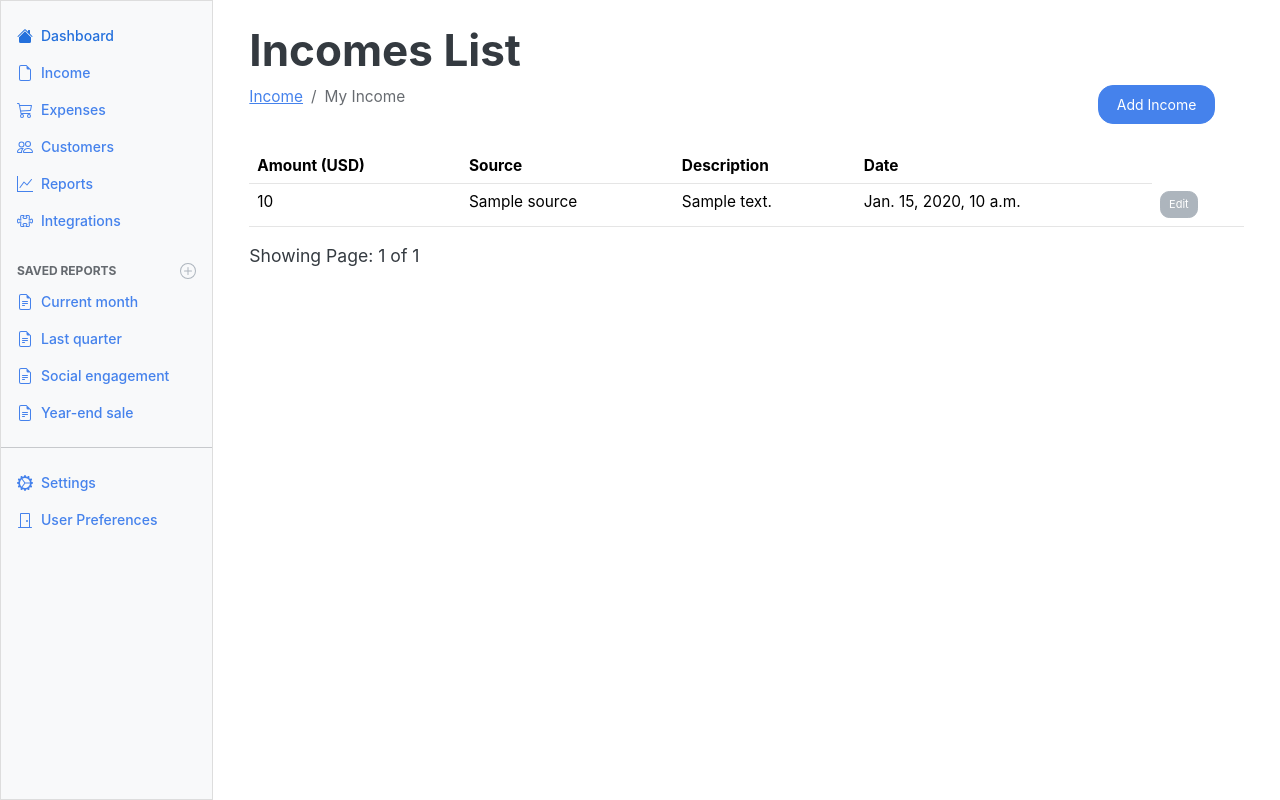
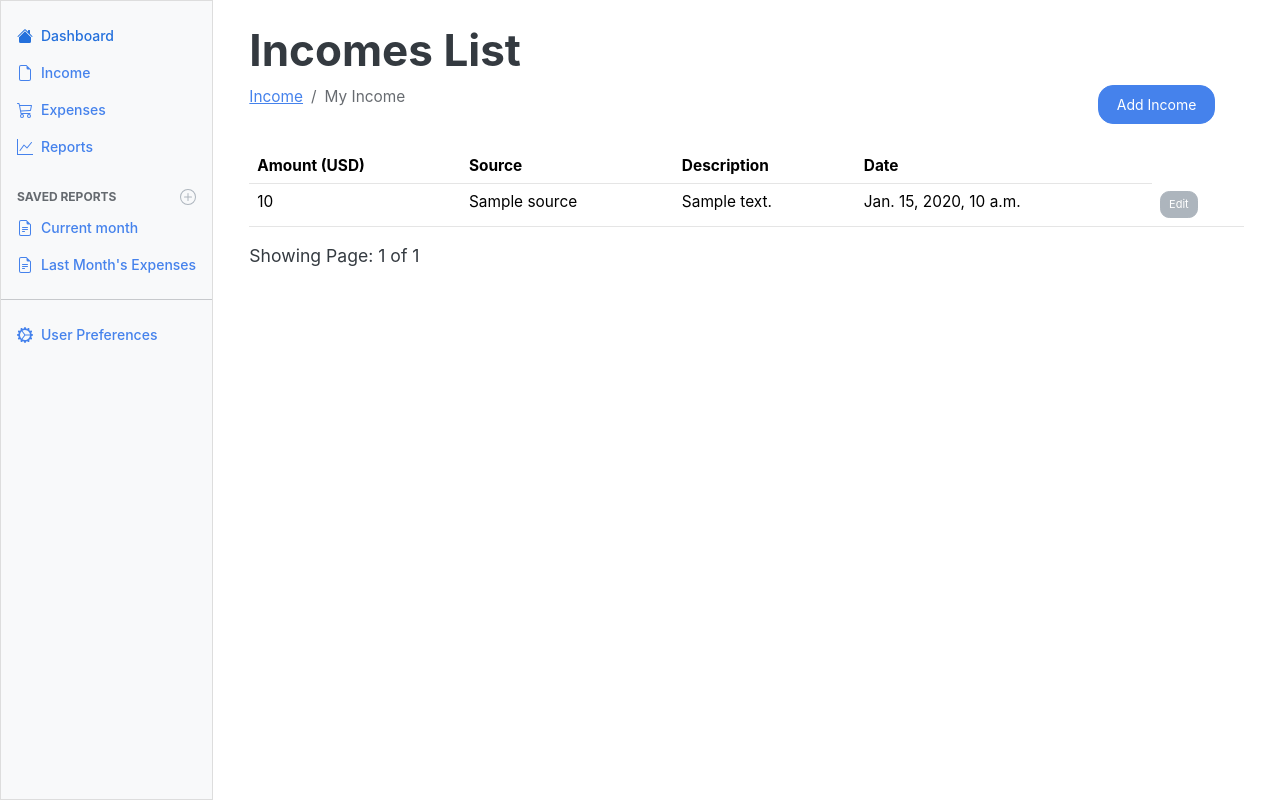
Before and after one commit to callmejoee/ALX-GP, a Django app: template expenses_website/templates/income/index.html in a window 1280 px wide. Shown: the part 73-873 px from the top of the page. Run offline with Django 5.2, Linux system fonts and the light colour scheme; the template is opened without the code that fills it: most values are stand-ins (such as "Sample title", 1, 10 or a date in 2020); some libraries are stand-ins or nearby versions.

Commit message:
make changes to sidebar.html

```diff
--- a/expenses_website/templates/partials/sidebar.html
+++ b/expenses_website/templates/partials/sidebar.html
@@ -14,7 +14,7 @@
               </a>
             </li>
             <li class="nav-item">
-              <a class="nav-link d-flex align-items-center gap-2" href="#">
+              <a class="nav-link d-flex align-items-center gap-2" href="{% url 'income' %}">
                 <svg class="bi"><use xlink:href="#file-earmark"/></svg>
                 Income
               </a>
@@ -25,22 +25,11 @@
                 Expenses
               </a>
             </li>
-            <li class="nav-item">
-              <a class="nav-link d-flex align-items-center gap-2" href="#">
-                <svg class="bi"><use xlink:href="#people"/></svg>
-                Customers
-              </a>
-            </li>
+
             <li class="nav-item">
               <a class="nav-link d-flex align-items-center gap-2" href="#">
                 <svg class="bi"><use xlink:href="#graph-up"/></svg>
                 Reports
-              </a>
-            </li>
-            <li class="nav-item">
-              <a class="nav-link d-flex align-items-center gap-2" href="#">
-                <svg class="bi"><use xlink:href="#puzzle"/></svg>
-                Integrations
               </a>
             </li>
           </ul>
@@ -59,21 +48,9 @@
               </a>
             </li>
             <li class="nav-item">
-              <a class="nav-link d-flex align-items-center gap-2" href="#">
+              <a class="nav-link d-flex align-items-center gap-2" href="{% url 'stats' %}">
                 <svg class="bi"><use xlink:href="#file-earmark-text"/></svg>
-                Last quarter
-              </a>
-            </li>
-            <li class="nav-item">
-              <a class="nav-link d-flex align-items-center gap-2" href="#">
-                <svg class="bi"><use xlink:href="#file-earmark-text"/></svg>
-                Social engagement
-              </a>
-            </li>
-            <li class="nav-item">
-              <a class="nav-link d-flex align-items-center gap-2" href="#">
-                <svg class="bi"><use xlink:href="#file-earmark-text"/></svg>
-                Year-end sale
+                Last Month's Expenses
               </a>
             </li>
           </ul>
@@ -82,14 +59,8 @@
 
           <ul class="nav flex-column mb-auto">
             <li class="nav-item">
-              <a class="nav-link d-flex align-items-center gap-2" href="#">
+              <a class="nav-link d-flex align-items-center gap-2" href="{% url 'preferences' %}">
                 <svg class="bi"><use xlink:href="#gear-wide-connected"/></svg>
-                Settings
-              </a>
-            </li>
-            <li class="nav-item">
-              <a class="nav-link d-flex align-items-center gap-2" href="{% url 'preferences' %}">
-                <svg class="bi"><use xlink:href="#door-closed"/></svg>
                 User Preferences
               </a>
             </li>
```
